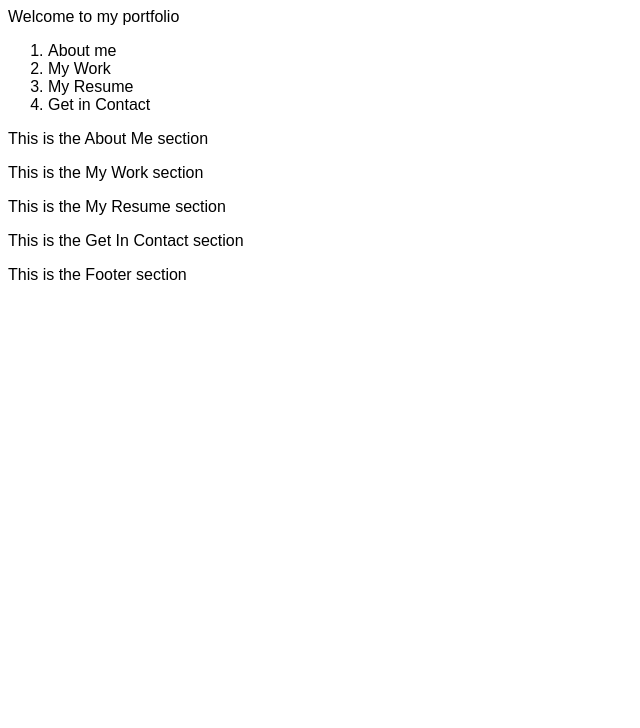
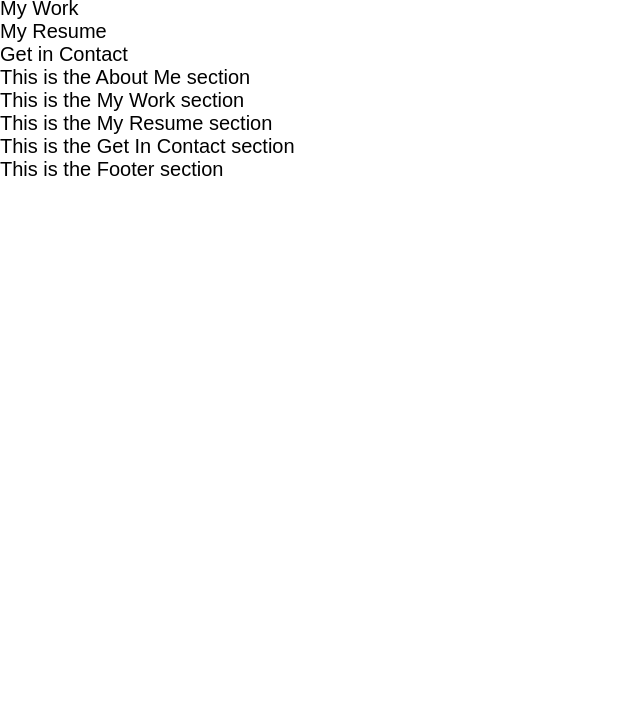
Before and after one commit to ericrothmuller/Portfolio, a plain HTML site: page index.html in a window 1280 px wide. Shown: the part 72-800 px from the top of the page, without its empty margins (0-640 px from the left). Drawn offline with Linux system fonts and the light colour scheme.

Commit message:
Added universal font and space stylings to the CSS

```diff
--- a/assets/css/style.css
+++ b/assets/css/style.css
@@ -1,3 +1,8 @@
+/* Creates 0 space amongst all elements as a base and and sets a universal font family and size */
 * {
     font-family: Arial, Helvetica, sans-serif;
+    font-size: 20px;
+    margin: 0;
+    padding: 0;
+    border: 0;
 }
--- a/index.html
+++ b/index.html
@@ -24,19 +24,19 @@
     <!-- The Main Section Starts Here -->
     <main>
         <!-- The About Me Section Starts Here -->
-        <section class="About">
+        <section id="about">
             <p>This is the About Me section</p>
         </section>
         <!-- The My Work Section Starts Here -->
-        <section class="Work">
+        <section id="work">
             <p>This is the My Work section</p>
         </section>
         <!-- The My Resume Section Starts Here -->
-        <section class="Resume">
+        <section id="resume">
             <p>This is the My Resume section</p>
         </section>
         <!-- The Get In Contact Section Starts Here -->
-        <section class="Contact">
+        <section id="contact">
             <p>This is the Get In Contact section</p>
         </section>
     </main>
```
